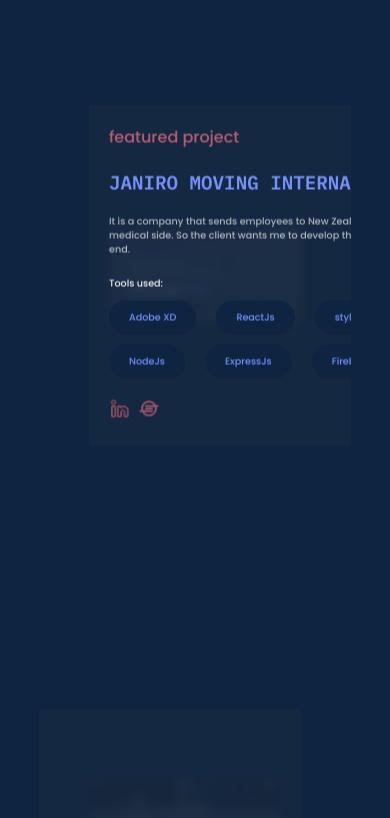
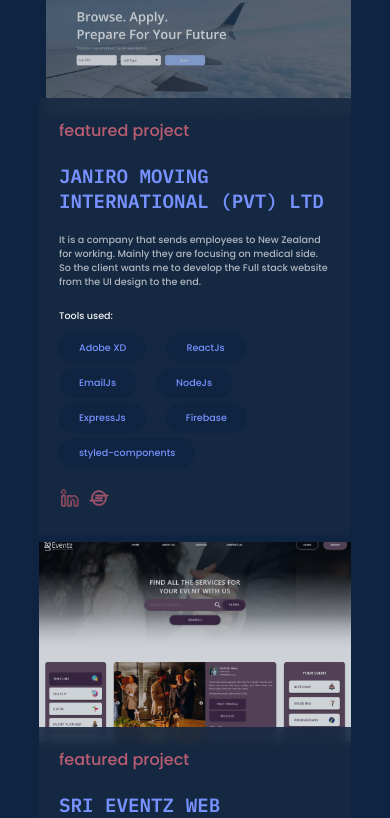
Before and after one commit to venuradesh/venura-portfolio, a React (Create React App) app: page / in a window 390 px wide. Shown: the part 2994-3812 px from the top of the page. Built offline with nearby package versions, Linux system fonts and the light colour scheme.

Commit message:
projects section responsiveness added

```diff
--- a/src/Components/HeroComponent/Projects.js
+++ b/src/Components/HeroComponent/Projects.js
@@ -58,4 +58,23 @@
       }
     }
   }
+
+  @media only screen and (max-width: 768px) {
+    padding: 0px;
+    margin-bottom: 0px;
+
+    .projects {
+      display: flex;
+      flex-direction: column;
+      row-gap: 80px;
+    }
+  }
+
+  @media only screen and (max-width: 430px) {
+    margin-bottom: 50px;
+
+    .projects {
+      row-gap: 10px;
+    }
+  }
 `;
--- a/src/Components/Parts/Project.js
+++ b/src/Components/Parts/Project.js
@@ -10,7 +10,7 @@
 
   return (
     <Container cover={data.cover} className={index % 2 == 0 ? "right-align" : "left-align"}>
-      <div className="cover-container"></div>
+      <div className={`cover-container ${data.title === "Sri EventZ Web" ? "srieventz" : ""}`}></div>
       <div className="content-container">
         <div className="background"></div>
         <div className="caption">featured project</div>
@@ -188,4 +188,57 @@
       }
     }
   }
+
+  @media only screen and (max-width: 768px) {
+    display: flex;
+    flex-direction: column;
+    align-items: center;
+    justify-content: center;
+
+    .cover-container {
+      position: relative;
+      width: 100%;
+      height: 100%;
+
+      &.srieventz {
+        min-width: 300px;
+        min-height: 400px;
+        background-size: cover;
+      }
+    }
+
+    .content-container {
+      position: relative;
+      top: -10%;
+      transform: translateY(0%);
+    }
+  }
+
+  @media only screen and (max-width: 430px) {
+    .content-container {
+      width: 100%;
+      top: -15px;
+
+      .skills {
+        .items {
+          row-gap: 5px;
+
+          .item {
+            padding: 8px 20px;
+          }
+        }
+      }
+    }
+
+    .cover-container {
+      width: 100%;
+      height: 200px;
+
+      &.srieventz {
+        min-width: 100%;
+        min-height: 200px;
+        height: 200px;
+      }
+    }
+  }
 `;
--- a/src/ProjectData/projectData.js
+++ b/src/ProjectData/projectData.js
@@ -7,7 +7,7 @@
     title: "Janiro Moving International (Pvt) Ltd",
     desc: "It is a company that sends employees to New Zealand for working. Mainly they are focusing on medical side. So the client wants me to develop the Full stack website from the UI design to the end.",
     cover: Janiro,
-    skills: ["Adobe XD", "ReactJs", "styled-components", "EmailJs", "NodeJs", "ExpressJs", "Firebase"],
+    skills: ["Adobe XD", "ReactJs", "EmailJs", "NodeJs", "ExpressJs", "Firebase", "styled-components"],
     links: {
       linkedin: "https://www.linkedin.com/posts/venurawarnasooriya_design-design-reactjs-activity-7007622254188511233-x2Hs?utm_source=share&utm_medium=member_desktop",
       github: "https://github.com/venuradesh/jeniro-international-holdings.git",
@@ -18,7 +18,7 @@
     title: "Sri EventZ Web",
     desc: "Sri EventZ is an event planning platform which integrates every service related with any event. For an example if you want to plan your wedding you can find photographers, makeup artists, wedding cake designers, wedding card creators, etc and you can chat with them and make a booking as needed. from this platform. This was made for the HackX2021 Hackathon Finals.",
     cover: SriEventz,
-    skills: ["Adobe XD", "ReactJs", "styled-components", "Redux", "GSAP", "NodeJs", "ExpressJs", "Firebase"],
+    skills: ["Adobe XD", "ReactJs", "Redux", "NodeJs", "ExpressJs", "Firebase", "GSAP", "styled-components"],
     links: {
       linkedin: "",
       github: "https://github.com/venuradesh/sri-eventz-web.git",
@@ -29,7 +29,7 @@
     title: "RK Learning Dashboard",
     desc: "Client wants to add his courses to the database once login to the system and need to show them in the home page. Also he needs to mark if any user pays him to buy those courses. He asked me to keep the things simple and gave me 2 days to deliver.",
     cover: RkLearning,
-    skills: ["Adobe XD", "ReactJs", "styled-components", "firebase"],
+    skills: ["Adobe XD", "ReactJs", "firebase", "styled-components"],
     links: {
       linkedin: "https://www.linkedin.com/posts/venurawarnasooriya_reactjs-react-project-activity-6954649598766321664-X8oe?utm_source=share&utm_medium=member_desktop",
       github: "https://github.com/venuradesh/RK-Learning",
```
Also changed, not shown: src/assets/Projects/srieventz.png.
